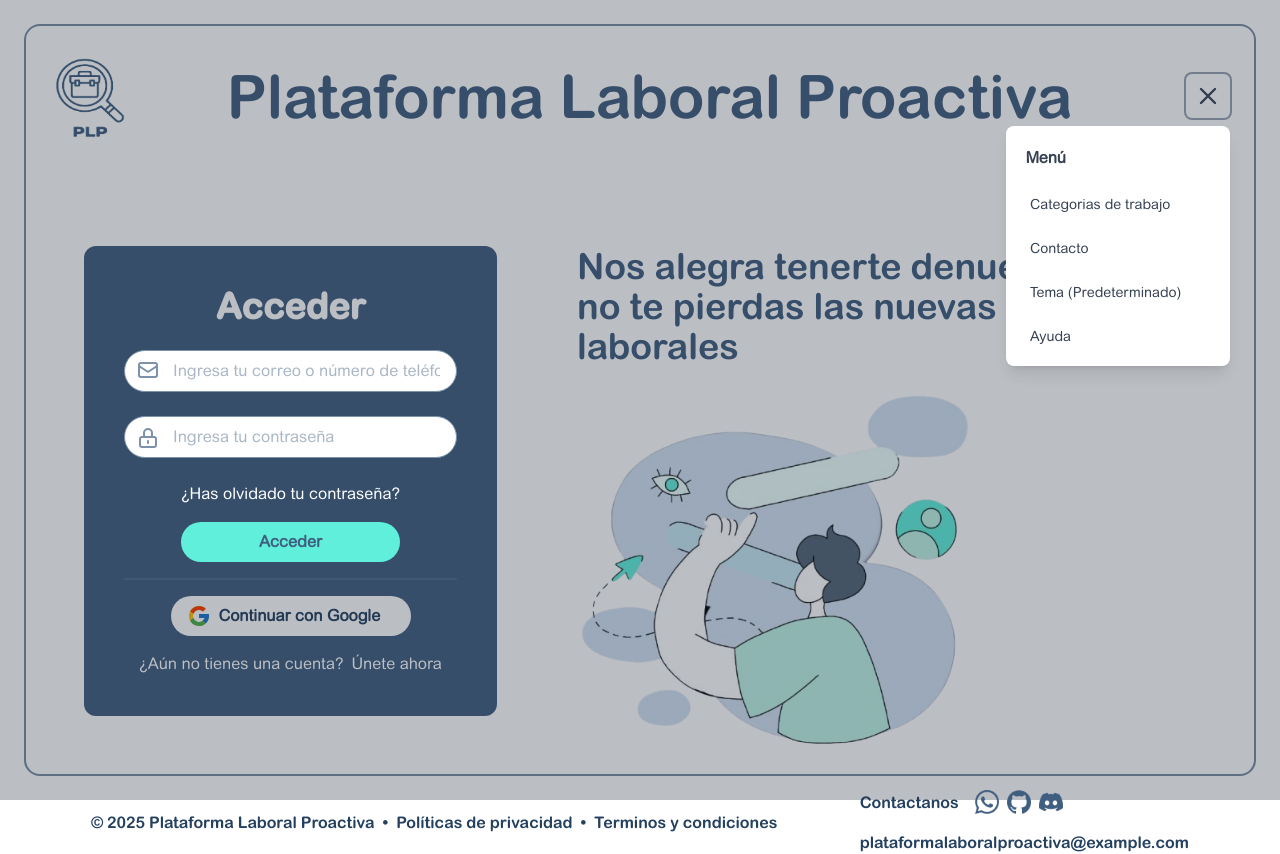
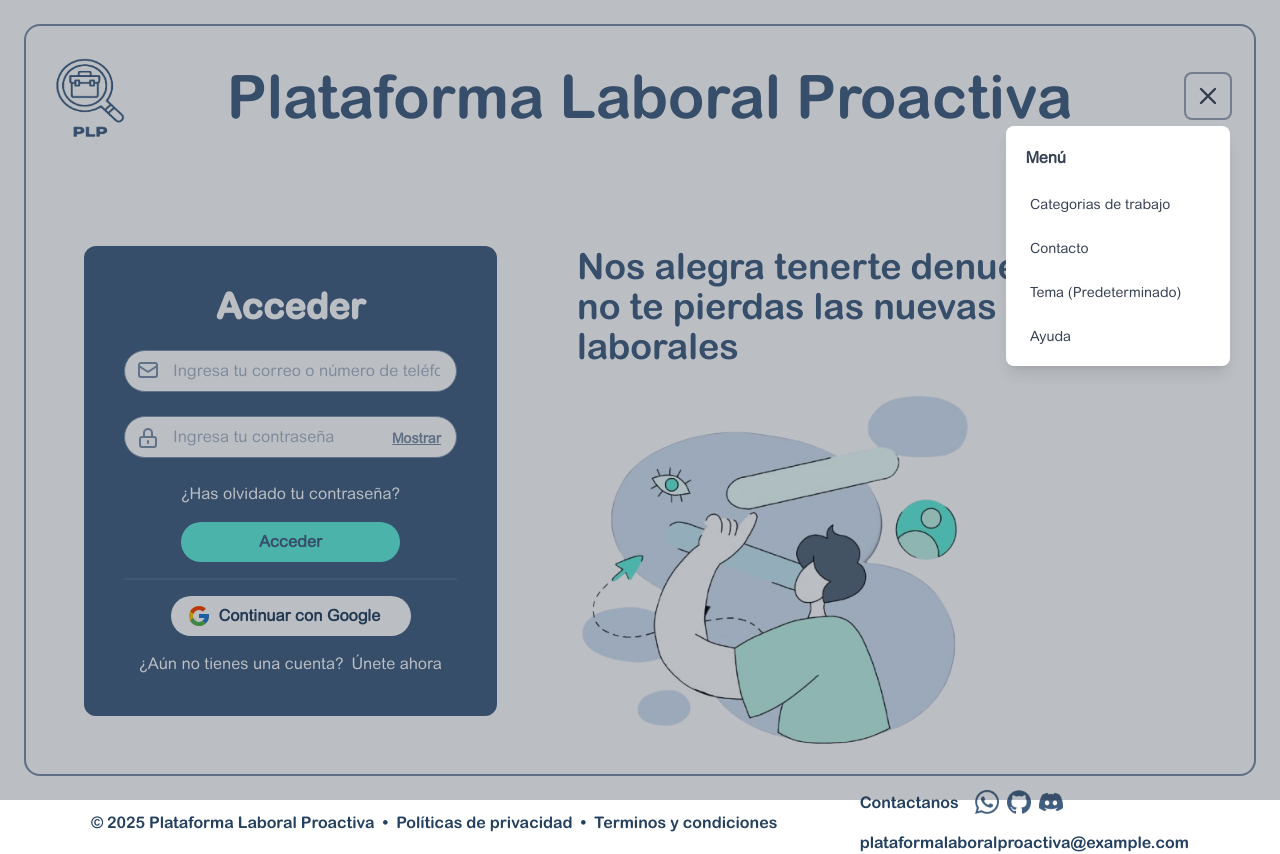
Before and after one commit to 0-min-0/PLP-Frontend, a React (Vite) app: page /acceder in a window 1280 px wide. Both pictures are taken after a click on the button "Toggle menu". Built offline with nearby package versions, Linux system fonts and the light colour scheme.

Commit message:
Se añadieron pequeñas funciones para mejorar la calidad

```diff
--- a/src/Components/LoginForm/LoginForm.jsx
+++ b/src/Components/LoginForm/LoginForm.jsx
@@ -8,6 +8,7 @@ export const LoginForm = () => {
     const navigate = useNavigate()
     const [emailFocused, setEmailFocused] = useState(false)
     const [passwordFocused, setPasswordFocused] = useState(false)
+    const [showPassword, setShowPassword] = useState(false)
 
     // Estados para el formulario y errores
     const [form, setForm] = useState({
@@ -56,7 +57,7 @@ export const LoginForm = () => {
     return (
         <div className='w-[35%] flex flex-col justify-center items-center p-10 text-white bg-[#405e7f] rounded-xl'>
             <h2 className='text-center text-4xl font-bold pb-6 font-[arialBold]'>Acceder</h2>
-            <form onSubmit={ handleSubmit } className='w-[100%] relative flex flex-col items-center gap-6 '>
+            <form onSubmit={handleSubmit} className='w-[100%] relative flex flex-col items-center gap-6 '>
                 <div className='w-full relative'>
                     <div className='absolute left-3 top-2 text-[#7c92ab]'>
                         <HiOutlineMail className='w-6 h-6' />
@@ -82,7 +83,7 @@ export const LoginForm = () => {
                         <HiOutlineLockClosed className='w-6 h-7' />
                     </div>
                     <input
-                        type='password'
+                        type={showPassword ? 'text' : 'password'}
                         name='password'
                         placeholder='Ingresa tu contraseña'
                         className={`w-full bg-white py-2 pl-12 pr-4 text-[#405e7f]/90 rounded-full border border-[#7c92ab] focus:outline-none focus:ring-2 focus:ring-[#60efdb] focus:border-transparent transition-all duration-300
@@ -92,6 +93,13 @@ export const LoginForm = () => {
                         onChange={handleChange}
                         value={form.password}
                     />
+                    <button
+                        type='button'
+                        onClick={() => setShowPassword(prev => !prev)}
+                        className='absolute right-4 top-3 text-sm underline text-[#405e7f]/70 hover:text-[#405e7f] font-semibold focus:outline-none'
+                    >
+                        {showPassword ? 'Ocultar' : 'Mostrar'}
+                    </button>
                     {errorForm.errorPassword && (
                         <p className='text-red-400 text-6 mt-1 ml-4'>{errorForm.errorPassword}</p>
                     )}
--- a/src/Components/MainMenu/MainMenu.jsx
+++ b/src/Components/MainMenu/MainMenu.jsx
@@ -44,11 +44,11 @@ export const MainMenu = () => {
         {isOpen ? <HiOutlineX className='h-7 w-7 cursor-pointer' /> : <HiMenu className='h-7 w-7 cursor-pointer' />}
       </button>
       {isOpen && (
-        <div className='fixed inset-0 bg-gray-800/30' onClick={() => setIsOpen(false)} />
+        <div className='fixed inset-0 bg-gray-800/30 z-40' onClick={() => setIsOpen(false)} />
       )}
 
       <div
-        className={`absolute right-0 mt-2 w-56 origin-top-right bg-white rounded-lg shadow-lg focus:outline-none transition-all duration-300 ease-in-out transform ${isOpen
+        className={`absolute z-50 right-0 mt-2 w-56 origin-top-right bg-white rounded-lg shadow-lg focus:outline-none transition-all duration-300 ease-in-out transform ${isOpen
           ? 'opacity-100 scale-100 translate-y-0'
           : 'opacity-0 scale-95 -translate-y-2 pointer-events-none'
           }`}
--- a/src/Components/RegisterForms/RegisterJobSeeker/DataJobSeeker.jsx
+++ b/src/Components/RegisterForms/RegisterJobSeeker/DataJobSeeker.jsx
@@ -59,7 +59,7 @@ export const DataJobSeeker = () => {
         const hasErrors = Object.values(newErrors).some(error => error !== '')
 
         if (!hasErrors) {
-            navigate('/Inicio')
+            navigate('/inicio')
         }
     }
 
--- /dev/null
+++ b/src/Titles.tsx
@@ -0,0 +1,18 @@
+import { useEffect } from 'react'
+import { useLocation } from 'react-router-dom'
+
+const DynamicTitle = () => {
+  const location = useLocation()
+
+  const titles: Record<string, string> = {
+    '/inicio': 'Inicio | PLP',
+    '/acceder': 'Acceder | PLP',
+    '/registro': 'Registro | PLP',
+  }
+
+  useEffect(() => {
+    document.title = titles[location.pathname] || 'PLP'
+  }, [location.pathname]);
+
+  return null
+}
--- a/src/UI/Select.jsx
+++ b/src/UI/Select.jsx
@@ -25,11 +25,11 @@ export const Select = ({ label, value, onChange, options = [] }) => {
                 onClick={() => setIsOpen(!isOpen)}
             >
                 {options.find(opt => opt.value === value)?.label || 'No seleccionado'}
-                <HiChevronDown className='text-[#405e7f] w-5 h-5' />
+                <HiChevronDown className={`text-[#405e7f] w-5 h-5 transition-transform ${isOpen ? 'transform rotate-180' : ''}`} />
             </div>
 
             <div
-                className={`absolute z-1 mt-2 w-full bg-white rounded-xl shadow-lg transition-all duration-300 ease-in-out transform ${isOpen
+                className={`absolute z-40 mt-2 w-full bg-white rounded-xl shadow-lg transition-all duration-300 ease-in-out transform ${isOpen
                         ? 'opacity-100 scale-100 translate-y-0'
                         : 'opacity-0 scale-95 -translate-y-2 pointer-events-none'
                     } max-h-50 overflow-y-auto`}
```
